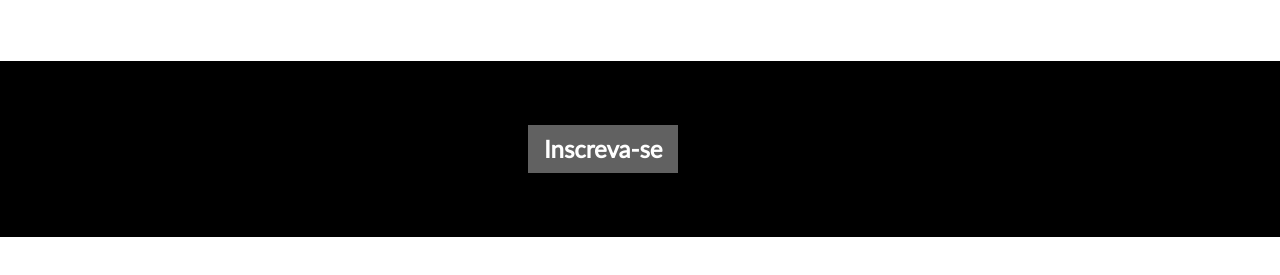
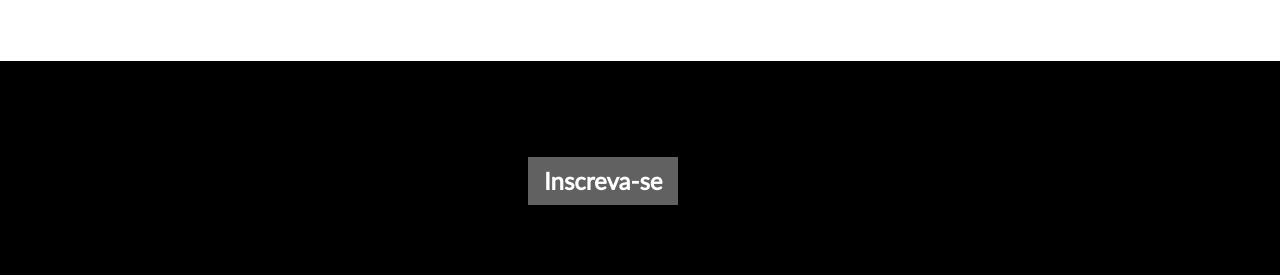
Before and after one commit to rivaldo9/web003, a plain HTML site: page index.html in a window 1280 px wide. Shown: the part 1309-1584 px from the top of the page. Before the commit the page ends 1546 px from the top, so only its background shows below. Drawn offline with Linux system fonts and the light colour scheme; a web font is replaced by a local one.

Commit message:
Update index.html

```diff
--- a/index.html
+++ b/index.html
@@ -84,7 +84,7 @@ body,h1,h2,h3,h4,h5,h6 {font-family: "Lato", sans-serif}
 
 
   <!-- The Tour Section -->
-   <div class="w3-black">
+   <div class="w3-black w3-padding-32">
     <div class="w3-container w3-content w3-padding-64" style="max-width:800px; margin-left: 40%; width 100%">
       <a href = "http://www.obr.org.br/?page_id=330">
      <button class="w3-btn w3-xlarge w3-dark-grey w3-hover-light-grey" onclick="document.getElementById('id01').style.display='block'" style="font-weight:900;">Inscreva-se</button>
```
